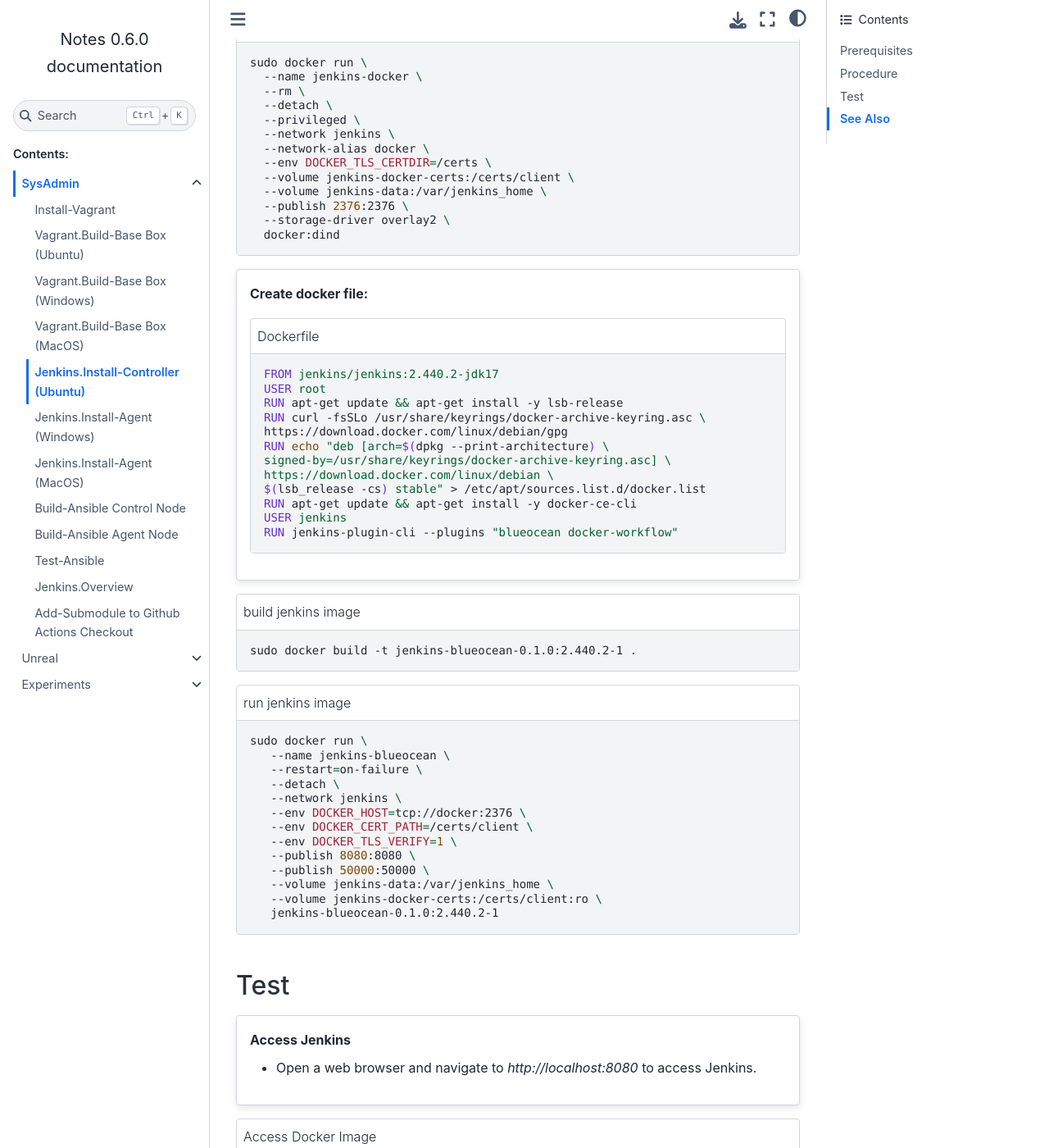
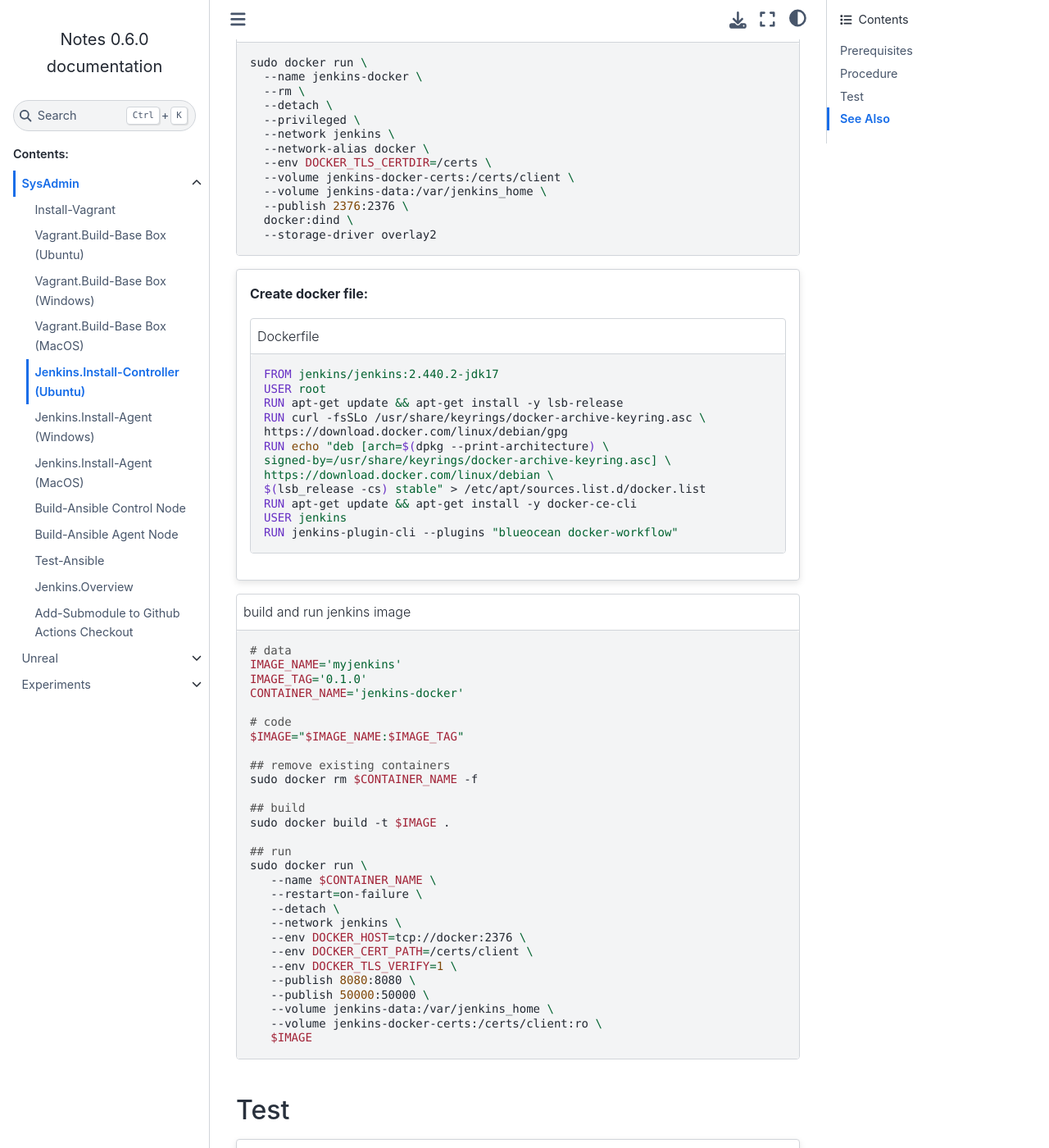
Before and after one commit to Liimurr/notes, a Sphinx documentation site: the page built from doc/src/Jenkins.Install-Controller_Ubuntu.rst, in a window 1280 px wide and 1400 px high, scrolled down 531 px. Shown: the whole window at 82% size. Built offline with Sphinx 7.4.7 and the Sphinx Book theme 1.1.4, drawn with Linux system fonts in a browser that asks for light colours; pages that are not in the unit, such as notebooks, are missing from menus.

Commit message:
update ubuntu controller docker instructions

```diff
--- a/doc/src/Jenkins.Install-Controller_Ubuntu.rst
+++ b/doc/src/Jenkins.Install-Controller_Ubuntu.rst
@@ -28,8 +28,8 @@
      --volume jenkins-docker-certs:/certs/client \
      --volume jenkins-data:/var/jenkins_home \
      --publish 2376:2376 \
-     --storage-driver overlay2 \
-     docker:dind
+     docker:dind \
+     --storage-driver overlay2
 
 .. card:: Create docker file:
 
@@ -50,15 +50,25 @@
       RUN jenkins-plugin-cli --plugins "blueocean docker-workflow"
 
 .. code-block:: shell
-   :caption: build jenkins image
+   :caption: build and run jenkins image
 
-   sudo docker build -t jenkins-blueocean-0.1.0:2.440.2-1 .
+   # data
+   IMAGE_NAME='myjenkins'
+   IMAGE_TAG='0.1.0'
+   CONTAINER_NAME='jenkins-docker'
 
-.. code-block:: shell
-   :caption: run jenkins image
+   # code
+   $IMAGE="$IMAGE_NAME:$IMAGE_TAG"
 
+   ## remove existing containers
+   sudo docker rm $CONTAINER_NAME -f
+
+   ## build
+   sudo docker build -t $IMAGE .
+
+   ## run
    sudo docker run \
-      --name jenkins-blueocean \
+      --name $CONTAINER_NAME \
       --restart=on-failure \
       --detach \
       --network jenkins \
@@ -69,7 +79,7 @@
       --publish 50000:50000 \
       --volume jenkins-data:/var/jenkins_home \
       --volume jenkins-docker-certs:/certs/client:ro \
-      jenkins-blueocean-0.1.0:2.440.2-1
+      $IMAGE
 
 Test
 ----
```
